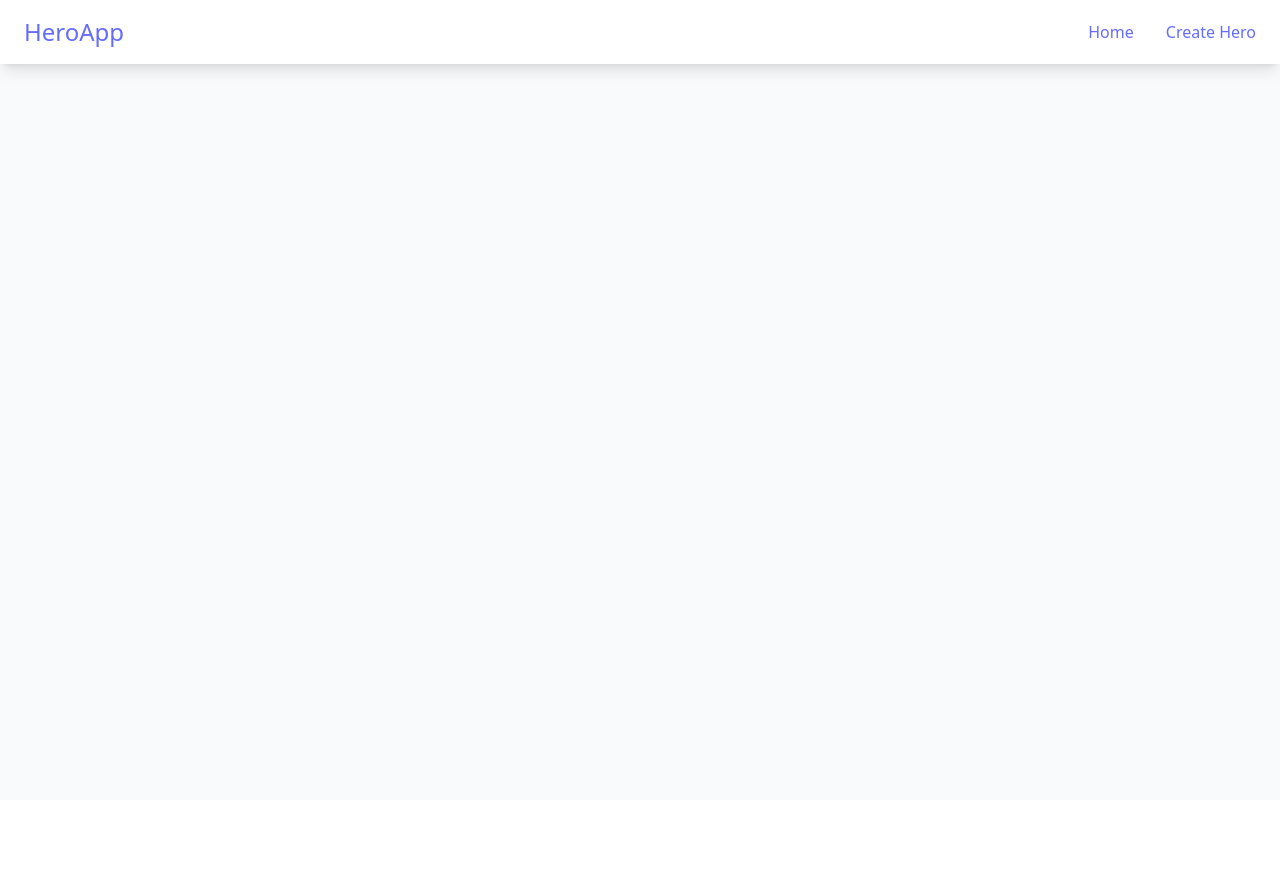
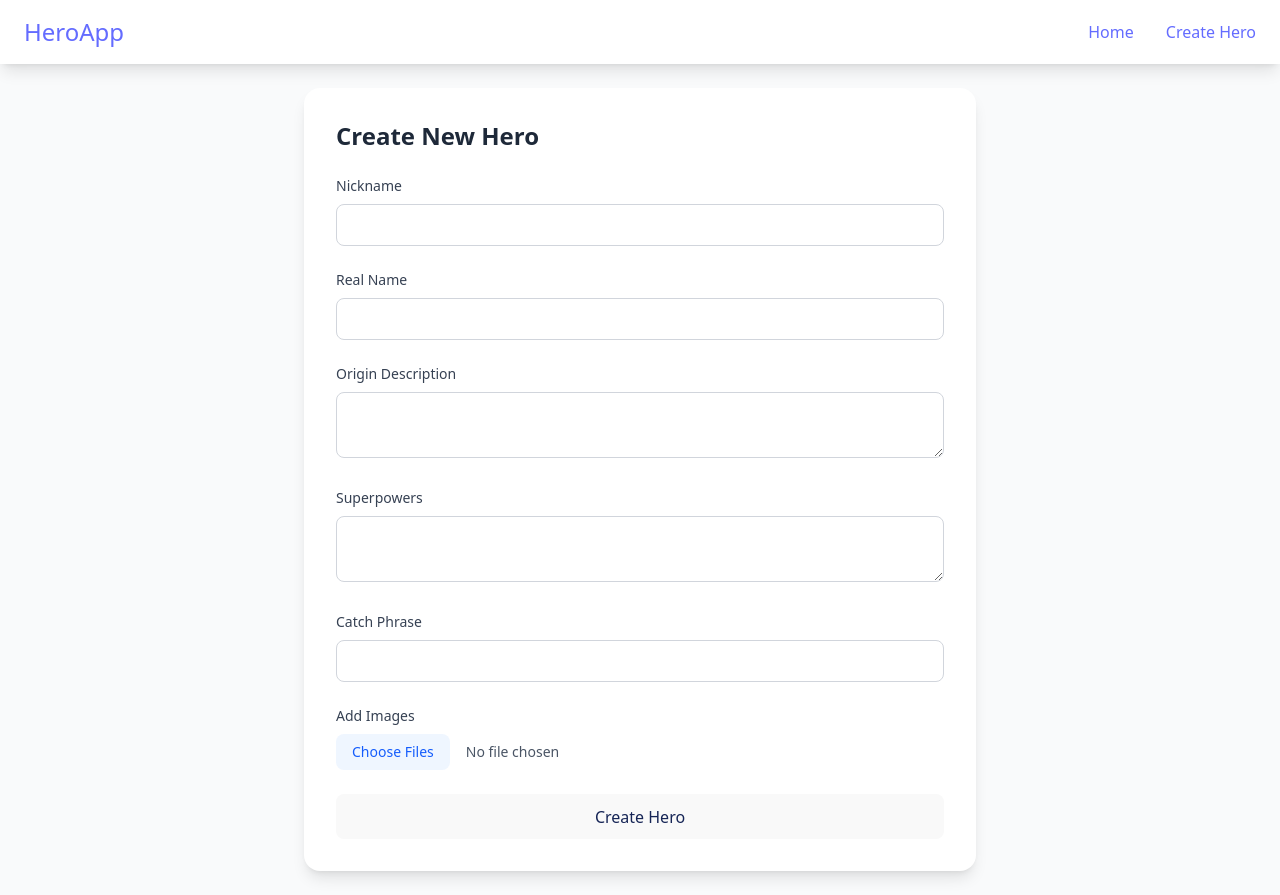
Before and after one commit to pepekr/NinjaTestTask, a React (Vite) app in the folder client/: page /create-hero in a window 1280 px wide. Before the commit the page ends 800 px from the top, so only its background shows below. Built offline with nearby package versions, Linux system fonts and the light colour scheme.

Commit message:
feat: WORKING form before hooks creation

```diff
--- a/client/src/App.tsx
+++ b/client/src/App.tsx
@@ -1,6 +1,7 @@
 import { Route, Routes } from "react-router-dom";
 import Navbar from "./components/Navbar";
 import "./index.css";
+import CreateHero from "./pages/CreateHero";
 function App() {
   return (
     <div className="min-h-screen w-full bg-gray-50">
@@ -8,6 +9,7 @@ function App() {
 
       <main className="p-6 w-full">
         <Routes>
+          <Route path="/create-hero" element = {<CreateHero/>}/>
         </Routes>
       </main>
     </div>
--- /dev/null
+++ b/client/src/pages/CreateHero.tsx
@@ -0,0 +1,166 @@
+import React, { useState, type ChangeEvent, type FormEvent } from 'react';
+import type { SuperheroCreational } from "../../../shared/interfaces/SuperHero.js";
+
+const CreateHero: React.FC = () => {
+  const [hero, setHero] = useState<SuperheroCreational>({
+    nickname: '',
+    real_name: '',
+    origin_description: '',
+    superpowers: '',
+    catch_phrase: '',
+  });
+
+  const [images, setImages] = useState<File[]>([]);
+  const [isSubmitting, setIsSubmitting] = useState(false);
+
+  const handleChange = (e: ChangeEvent<HTMLInputElement | HTMLTextAreaElement>) => {
+    const { name, value } = e.target;
+    setHero(prev => ({ ...prev, [name]: value }));
+  };
+
+  const handleImageChange = (e: ChangeEvent<HTMLInputElement>) => {
+    if (!e.target.files) return;
+    setImages(prev => [...prev, ...Array.from(e.target.files as FileList )]);
+  };
+
+  const handleSubmit = async (e: FormEvent) => {
+    e.preventDefault();
+    setIsSubmitting(true);
+
+    try {
+      const heroResponse = await fetch(`${import.meta.env.VITE_BACKEND_API_URL}/superheroes/create`, {
+        method: 'PUT',
+        headers: { 'Content-Type': 'application/json' },
+        body: JSON.stringify(hero),
+      });
+
+      if (!heroResponse.ok) throw new Error('Failed to create hero');
+      const createdHero: SuperheroCreational & { id: string } = await heroResponse.json();
+
+      if (images.length > 0) {
+        const formData = new FormData();
+        images.forEach(file => formData.append("images", file));
+
+        const imageResponse = await fetch(
+          `${import.meta.env.VITE_BACKEND_API_URL}/images/addImages/${createdHero.id}`,
+          {
+            method: "PUT",
+            body: formData,
+          }
+        );
+
+        if (!imageResponse.ok) {
+          const err = await imageResponse.json();
+          alert(err);
+        }
+      }
+
+      alert("Hero created successfully!");
+
+      setHero({
+        nickname: '',
+        real_name: '',
+        origin_description: '',
+        superpowers: '',
+        catch_phrase: '',
+      });
+      setImages([]);
+
+    } catch (error: any) {
+      console.error(error);
+      alert(error.message);
+    } finally {
+      setIsSubmitting(false);
+    }
+  };
+
+  return (
+    <form
+      onSubmit={handleSubmit}
+      className="max-w-2xl mx-auto bg-white shadow-lg rounded-2xl p-8 space-y-6"
+    >
+      <h2 className="text-2xl font-bold text-gray-800">Create New Hero</h2>
+
+      <div className="space-y-2">
+        <label className="block text-sm font-medium text-gray-700">Nickname</label>
+        <input
+          name="nickname"
+          value={hero.nickname}
+          onChange={handleChange}
+          required
+          className="w-full px-4 py-2 border border-gray-300 rounded-lg focus:ring-2 focus:ring-blue-500 focus:outline-none"
+        />
+      </div>
+
+      <div className="space-y-2">
+        <label className="block text-sm font-medium text-gray-700">Real Name</label>
+        <input
+          name="real_name"
+          value={hero.real_name}
+          onChange={handleChange}
+          required
+          className="w-full px-4 py-2 border border-gray-300 rounded-lg focus:ring-2 focus:ring-blue-500 focus:outline-none"
+        />
+      </div>
+
+      <div className="space-y-2">
+        <label className="block text-sm font-medium text-gray-700">Origin Description</label>
+        <textarea
+          name="origin_description"
+          value={hero.origin_description}
+          onChange={handleChange}
+          required
+          className="w-full px-4 py-2 border border-gray-300 rounded-lg focus:ring-2 focus:ring-blue-500 focus:outline-none"
+        />
+      </div>
+
+      <div className="space-y-2">
+        <label className="block text-sm font-medium text-gray-700">Superpowers</label>
+        <textarea
+          name="superpowers"
+          value={hero.superpowers}
+          onChange={handleChange}
+          required
+          className="w-full px-4 py-2 border border-gray-300 rounded-lg focus:ring-2 focus:ring-blue-500 focus:outline-none"
+        />
+      </div>
+
+      <div className="space-y-2">
+        <label className="block text-sm font-medium text-gray-700">Catch Phrase</label>
+        <input
+          name="catch_phrase"
+          value={hero.catch_phrase}
+          onChange={handleChange}
+          required
+          className="w-full px-4 py-2 border border-gray-300 rounded-lg focus:ring-2 focus:ring-blue-500 focus:outline-none"
+        />
+      </div>
+
+      <div className="space-y-2">
+        <label className="block text-sm font-medium text-gray-700">Add Images</label>
+        <input
+          type="file"
+          multiple
+          accept="image/*"
+          onChange={handleImageChange}
+          className="block w-full text-sm text-gray-600 file:mr-4 file:py-2 file:px-4 file:rounded-lg file:border-0 file:bg-blue-50 file:text-blue-600 hover:file:bg-blue-100 cursor-pointer"
+        />
+        <ul className="list-disc pl-5 text-gray-700">
+          {images.map((img, idx) => (
+            <li key={idx}>{img.name}</li>
+          ))}
+        </ul>
+      </div>
+
+      <button
+        type="submit"
+        disabled={isSubmitting}
+        className="w-full py-3 rounded-xl font-semibold text-blue-950 bg-blue-600 hover:bg-blue-700 transition-colors disabled:opacity-50"
+      >
+        {isSubmitting ? 'Submitting...' : 'Create Hero'}
+      </button>
+    </form>
+  );
+};
+
+export default CreateHero;
```
